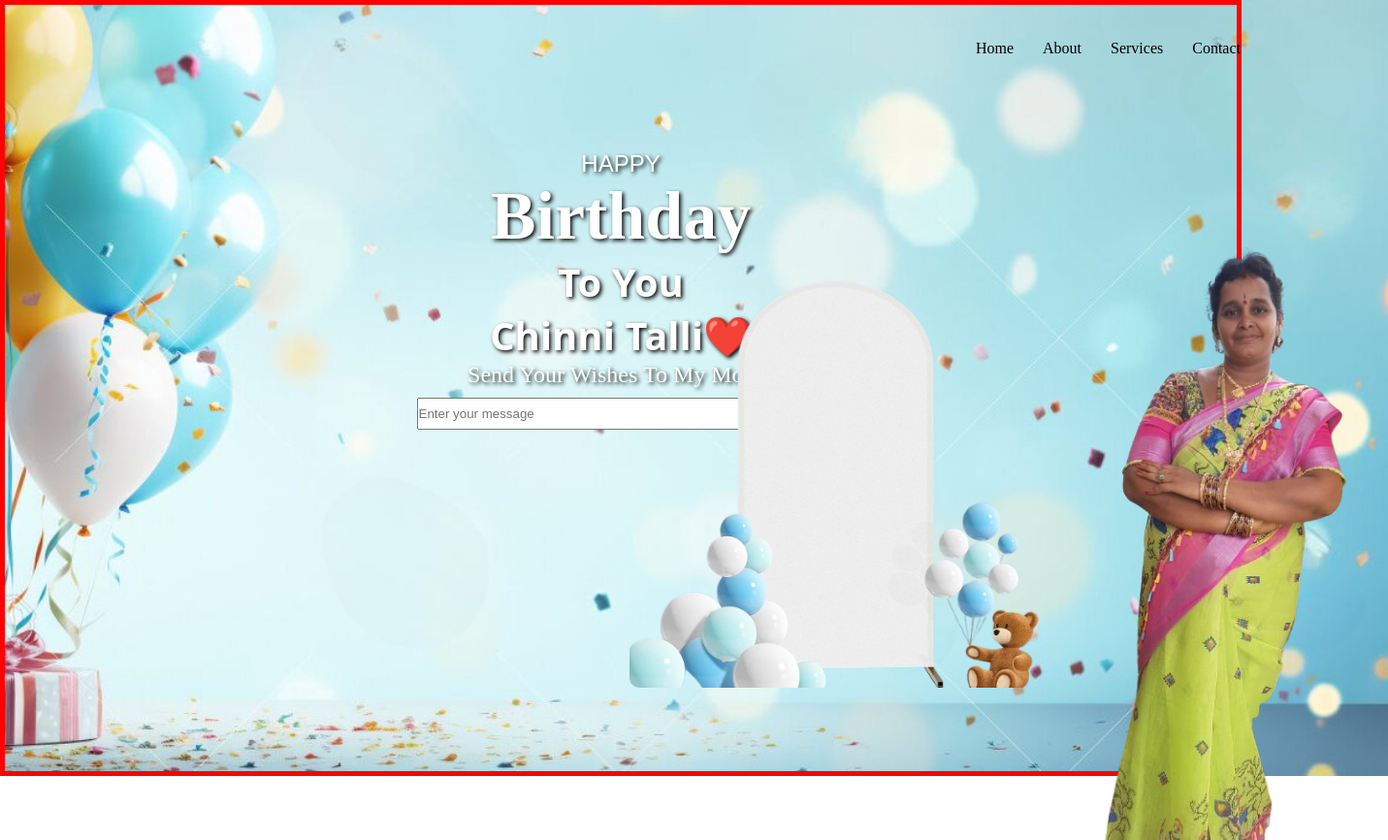
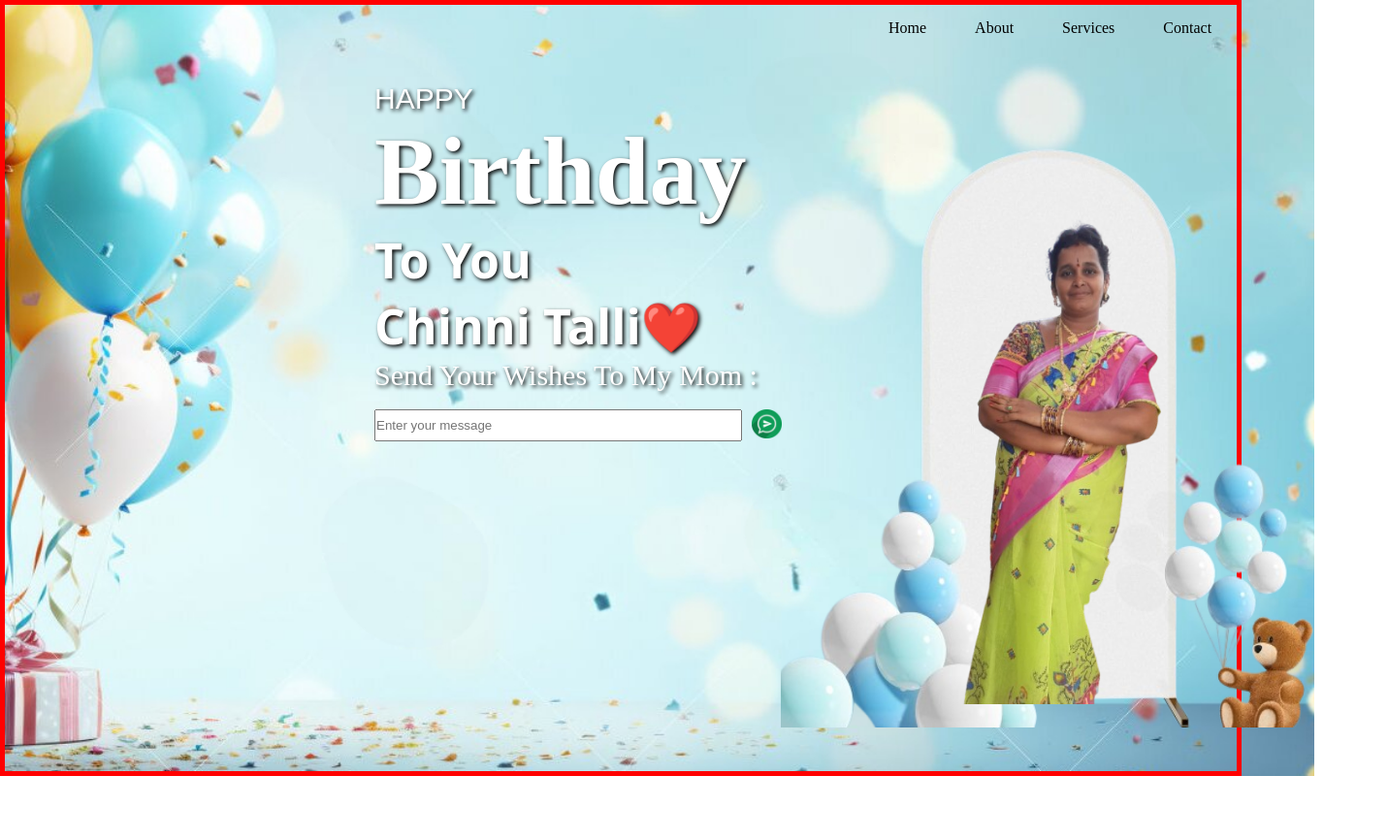
Before and after one commit to subhash-addepalli/SYNC-music-web-framework, a plain HTML site: page index.html in a window 1280 px wide. Shown: the whole page at 97% size, 1431 px wide, since content can reach past the window. After the commit the page ends 800 px from the top, so only its background shows below. Drawn offline with Linux system fonts and the light colour scheme; a web font is replaced by a local one.

Commit message:
Update index.html

```diff
--- a/index.html
+++ b/index.html
@@ -6,118 +6,6 @@
     <link rel="stylesheet" href="frame.css">
     <title>Birthday Wishes</title>
     <link rel="icon" href="happy-birthday-candles-cake-wallpaper-preview.jpg">
-    <style>
-        @import url('https://fonts.googleapis.com/css2?family=Emilys+Candy&display=swap');
-        @import url('https://fonts.googleapis.com/css2?family=Funnel+Display:wght@300..800&display=swap');
-        @import url('https://fonts.googleapis.com/css2?family=Paprika&display=swap');
-
-        * {
-            box-sizing: border-box;
-            padding: 0;
-            margin: 0;
-        }
-
-        body {
-            background-image: url('baloons.jpg');
-            background-repeat: no-repeat;
-            background-size: cover;
-            background-position: center center;
-            border: 5px solid red;
-            min-height: 100vh;
-            width: 100%;
-            overflow-x: hidden;
-        }
-
-        nav {
-            display: flex;
-            justify-content: flex-end;
-            padding: 1rem;
-            position: relative;
-        }
-
-        nav ul {
-            display: flex;
-            gap: 30px;
-            list-style-type: none;
-        }
-
-        nav ul li:hover {
-            color: red;
-            cursor: pointer;
-        }
-
-        .sub {
-            margin-top: 100px;
-            text-align: center;
-            color: white;
-            text-shadow: 2px 2px 4px black;
-            padding: 0 1rem;
-        }
-
-        .sub input {
-            width: 80%;
-            max-width: 380px;
-            height: 33px;
-        }
-
-        .sub p {
-            font-size: 24px;
-            font-weight: 200;
-        }
-
-        .pop {
-            font-family: "Funnel Display", sans-serif;
-            font-weight: 300;
-            font-size: 40px;
-        }
-
-        .subhash {
-            font-family: "Emilys Candy", serif;
-            font-size: 70px;
-        }
-
-        .sub h2 {
-            font-family: "Paprika", system-ui;
-            font-size: 40px;
-        }
-
-        .ma {
-            display: flex;
-            flex-direction: column;
-            align-items: center;
-            margin-top: 40px;
-            padding-bottom: 50px;
-        }
-
-        .b, .amma {
-            width: 90%;
-            max-width: 550px;
-            height: auto;
-            border-radius: 10px;
-            margin: 10px 0;
-        }
-
-        .tex {
-            display: flex;
-            justify-content: center;
-            gap: 10px;
-            margin-top: 10px;
-        }
-
-        .icon {
-            width: 31px;
-            height: 30px;
-            cursor: pointer;
-        }
-
-        @media (min-width: 768px) {
-            .ma {
-                flex-direction: row;
-                justify-content: center;
-                gap: 20px;
-            }
-        }
-    </style>
 </head>
 <body>
     <nav>
@@ -134,10 +22,12 @@
         <h2>To You</h2>
         <h2>Chinni Talli❤️</h2>
         <p>Send Your Wishes To My Mom :</p>
+        <br>
         <div class="tex">
             <input type="text" class="in" id="userInput" placeholder="Enter your message">
             <img src="icon.png" alt="icon" class="icon" onclick="sendMessage()">
         </div>
+
     </div>
     <div class="ma">
         <img src="birthday.png" alt="img" class="b">
```
